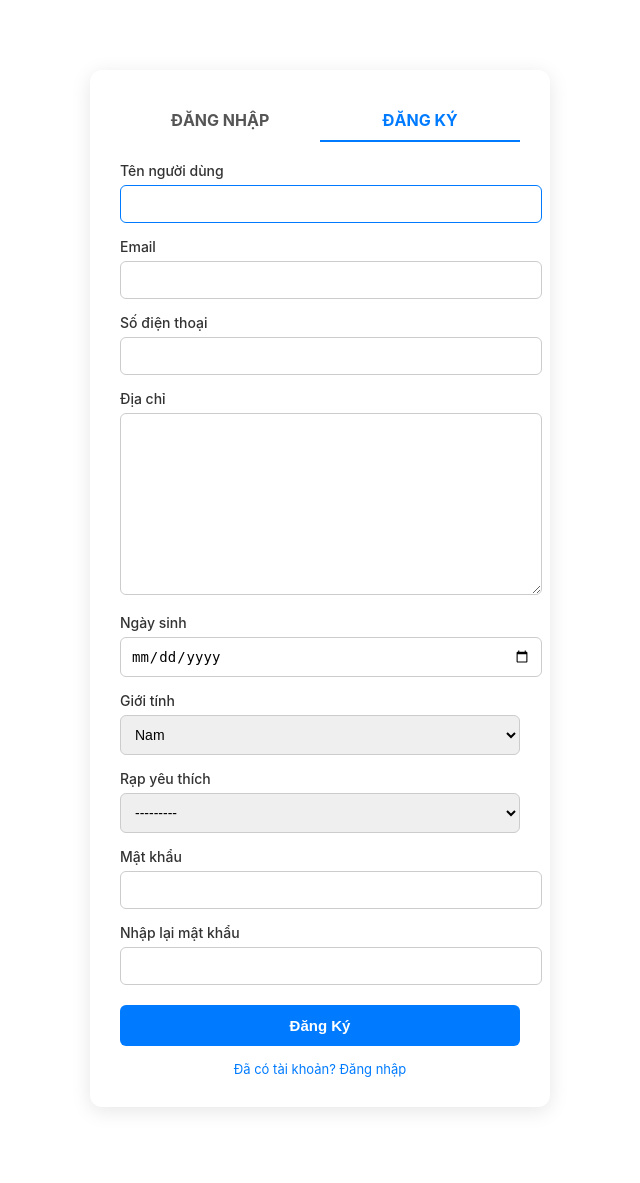
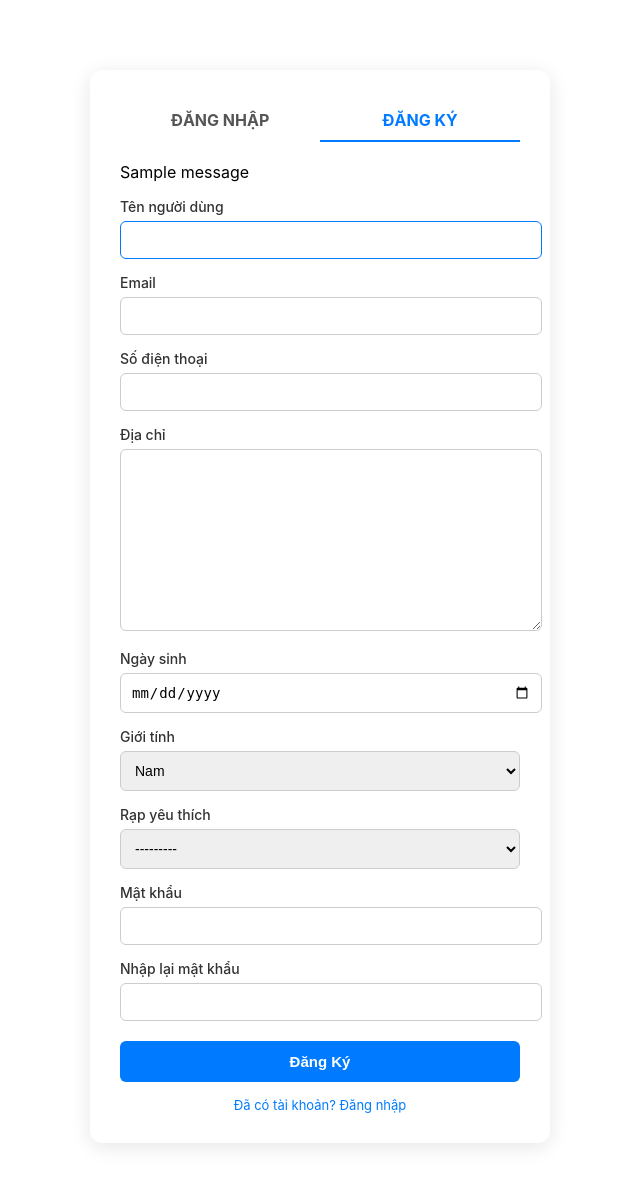
Before and after one commit to pixelgame239/Online-Movie-Ticket-Booking-Website, a Django app: page /users/register/ in a window 1280 px wide. Shown: the part 200-1383 px from the top of the page, without its empty margins (320-960 px from the left). Run offline with Django 5.2, Linux system fonts and the light colour scheme; tables that the repository leaves empty hold one stand-in row (values such as "Sample post"); one stand-in notice (Sample message) is shown.

Commit message:
register with email service complete

```diff
--- a/moviebackend/movies/views.py
+++ b/moviebackend/movies/views.py
@@ -71,6 +71,5 @@ def showtime_create(request):
     else:
         form = ShowtimeForm()
     return render(request, 'showtime_form.html', {'form': form})
-@login_required
 def buy_ticket(request):
     pass
--- a/moviebackend/templates/register.html
+++ b/moviebackend/templates/register.html
@@ -14,7 +14,13 @@
     <a href="{% url 'users:user_login' %}" class="tab">ĐĂNG NHẬP</a>
     <a href="{% url 'users:register' %}" class="tab active">ĐĂNG KÝ</a>
   </div>
-
+  {% if messages %}
+    <div class="alert alert-success">
+      {% for message in messages %}
+        <p>{{ message }}</p>
+      {% endfor %}
+    </div>
+  {% endif %}
   <!-- Form -->
   <form class="auth-form" method="post" novalidate>
     {% csrf_token %}
--- a/moviebackend/users/views.py
+++ b/moviebackend/users/views.py
@@ -64,6 +64,7 @@ def send_confirmation_email(user, request):
 def register(request):
     if request.method == "POST":
         form = UserRegisterForm(request.POST)
+        mess = None
         if form.is_valid():
             user = form.save(commit=False)
             user.is_customer = True
@@ -72,7 +73,6 @@ def register(request):
             user.save()
             send_confirmation_email(user,request)
             messages.success(request, "Hãy kiểm tra hộp thư của bạn để xác nhận tài khoản")
-            return redirect("register.html")
     else:
         form = UserRegisterForm()
 
```
Also changed, not shown: moviebackend/media/avatars/cach-lam-banh-ran-bang-noi-chien-khong-dau-1.jpg (added).
